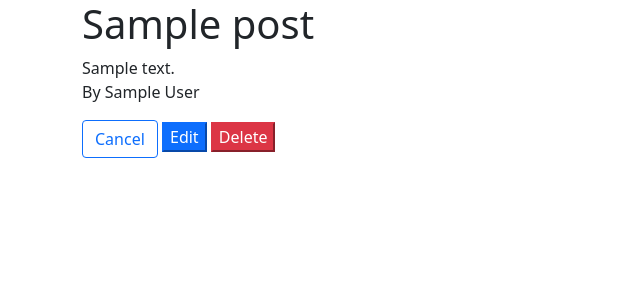
After one commit to pixelready/flask-blogly, a Flask app: template templates/post_content.html in a window 1280 px wide. The commit adds this page. Shown: the top 300 px of the page, without its empty margins (0-640 px from the left). Run offline with Flask 2, Linux system fonts and the light colour scheme; tables that the repository leaves empty hold one stand-in row (values such as "Sample post"); the template is opened without the code that fills it: values that come from a table or form of the project are taken from there, most other values are stand-ins (such as "Sample title", 1, 10 or a date in 2020).

Commit message:
WIP post content template and route

```diff
--- a/app.py
+++ b/app.py
@@ -128,3 +128,10 @@ def create_post_and_redirect(id):
     db.session.commit()
 
     return redirect(f'/users/{id}')
+
+@app.get('/posts/<int:id>')
+def show_post(id):
+    """Show an individual post"""
+
+    post = Post.query.get(id)
+    return render_template('post_content.html', post=post)
--- a/models.py
+++ b/models.py
@@ -1,7 +1,6 @@
 """Models for Blogly."""
 
 from flask_sqlalchemy import SQLAlchemy
-from sqlalchemy import null
 import datetime
 
 db = SQLAlchemy()
@@ -38,6 +37,11 @@ class User(db.Model):
 
         db.session.add(new_user)
 
+    def get_full_name(self):
+        """return the full name as a string"""
+
+        return f'{self.first_name} {self.last_name}'
+
 
 class Post(db.Model):
     """Post."""
@@ -48,7 +52,9 @@ class Post(db.Model):
     title = db.Column(db.String(150), nullable=False)
     content = db.Column(db.Text, nullable=False)
     created_at = db.Column(db.DateTime, default=datetime.datetime.now())
-    user_id = db.column(db.ForeignKey('users.id'))
+    user_id = db.Column(db.Integer, db.ForeignKey('users.id'))
+
+    author = db.relationship('User', backref='posts')
 
     @classmethod
     def create_new_post(cls, title, content, user_id):
--- /dev/null
+++ b/templates/post_content.html
@@ -0,0 +1,31 @@
+{% extends 'base.html' %} {% block htmltitle %} Blogly - {{user.first_name}}
+{{user.last_name}} {% endblock %} {%block content %}
+<div class="row">
+	<div class="col-12">
+		<div>
+			<h1>{{post.title}}</h1>
+		</div>
+		<div>
+			{{post.content}}
+			<p class="author">
+				<span class="author-name"
+					>By {{post.author.get_full_name()}}</span
+				>
+			</p>
+		</div>
+		<div>
+			<form method="post">
+				<a class="btn btn-outline-primary" href="/users/{{user.id}}"
+					>Cancel</a
+				>
+				<button class="btn-primary" formaction="/posts/{{id}}/edit">
+					Edit
+				</button>
+				<button class="btn-danger" formaction="/posts/{{id}}/delete">
+					Delete
+				</button>
+			</form>
+		</div>
+	</div>
+</div>
+{% endblock %}
--- a/templates/users.html
+++ b/templates/users.html
@@ -5,7 +5,7 @@
 <ul>
 	{% for user in users %}
 	<li>
-		<a href="/users/{{user.id}}">{{user.first_name}} {{user.last_name}}</a>
+		<a href="/users/{{user.id}}">{{user.get_full_name()}}</a>
 	</li>
 	{% endfor %}
 </ul>
```
